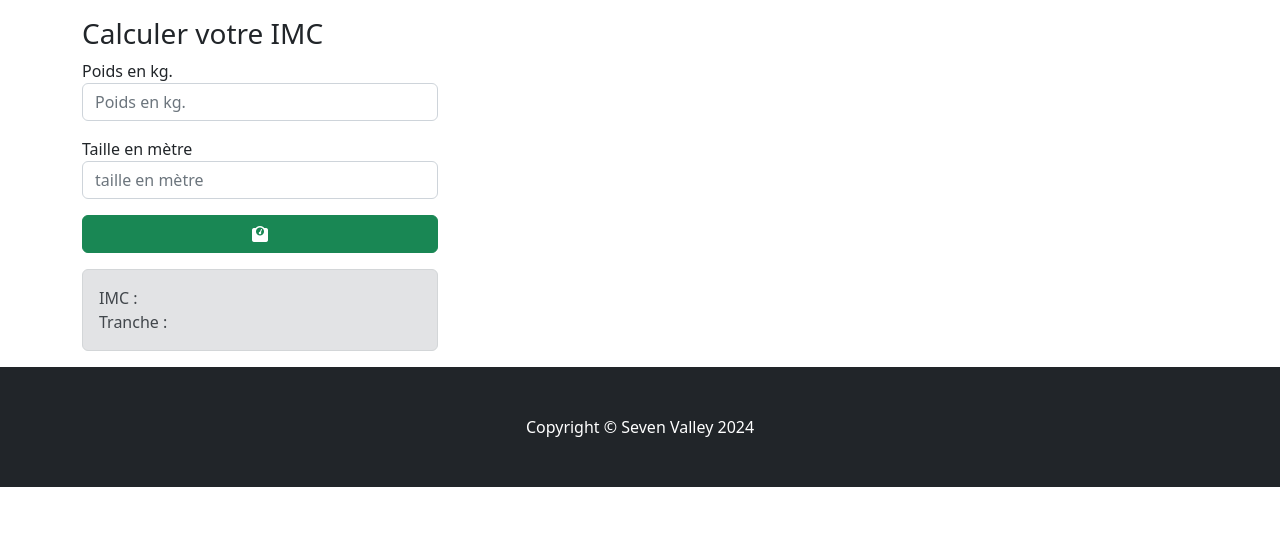
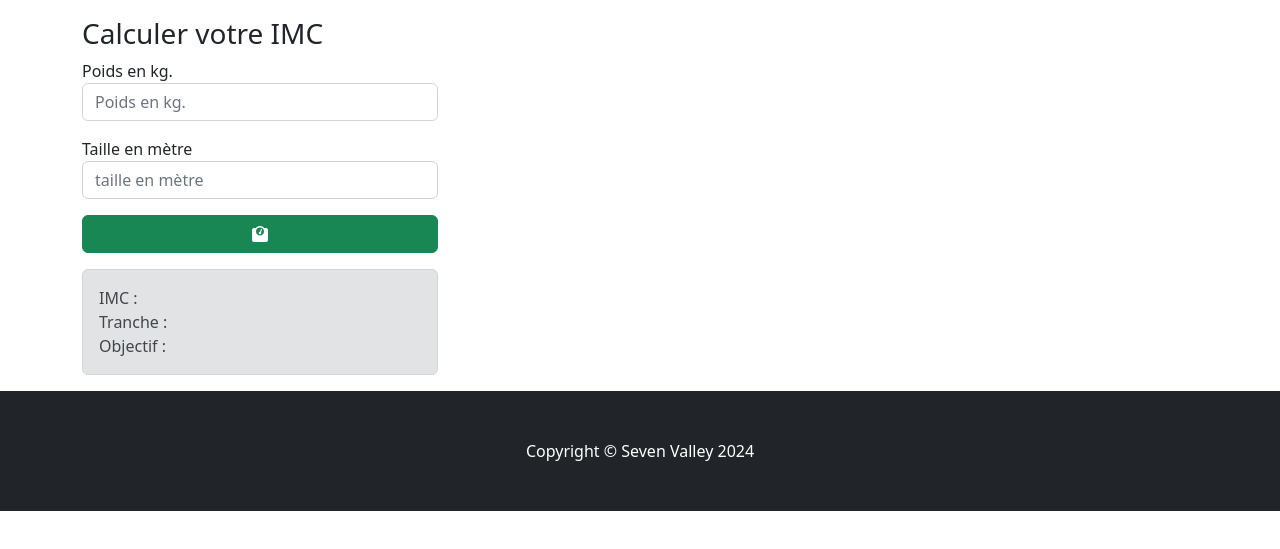
Before and after one commit to EmpereurAlfred/JS, a plain HTML site: page imc-maquette.html in a window 1280 px wide. Shown: the part 63-612 px from the top of the page. Drawn offline with nearby package versions, Linux system fonts and the light colour scheme.

Commit message:
page web

```diff
--- a/imc-maquette.html
+++ b/imc-maquette.html
@@ -63,7 +63,7 @@
           <div class="alert my-3 alert-secondary">
             <div >IMC : <b id="IMC" ></b></div>
             <div>Tranche : <b id="tranche" ></b></div>
-            <div></div>
+            <div>Objectif : <b id="objectif" ></b></div>
           </div>
 
         </div>
```
Also changed, not shown: index.html (added, +1 -0 lines).
